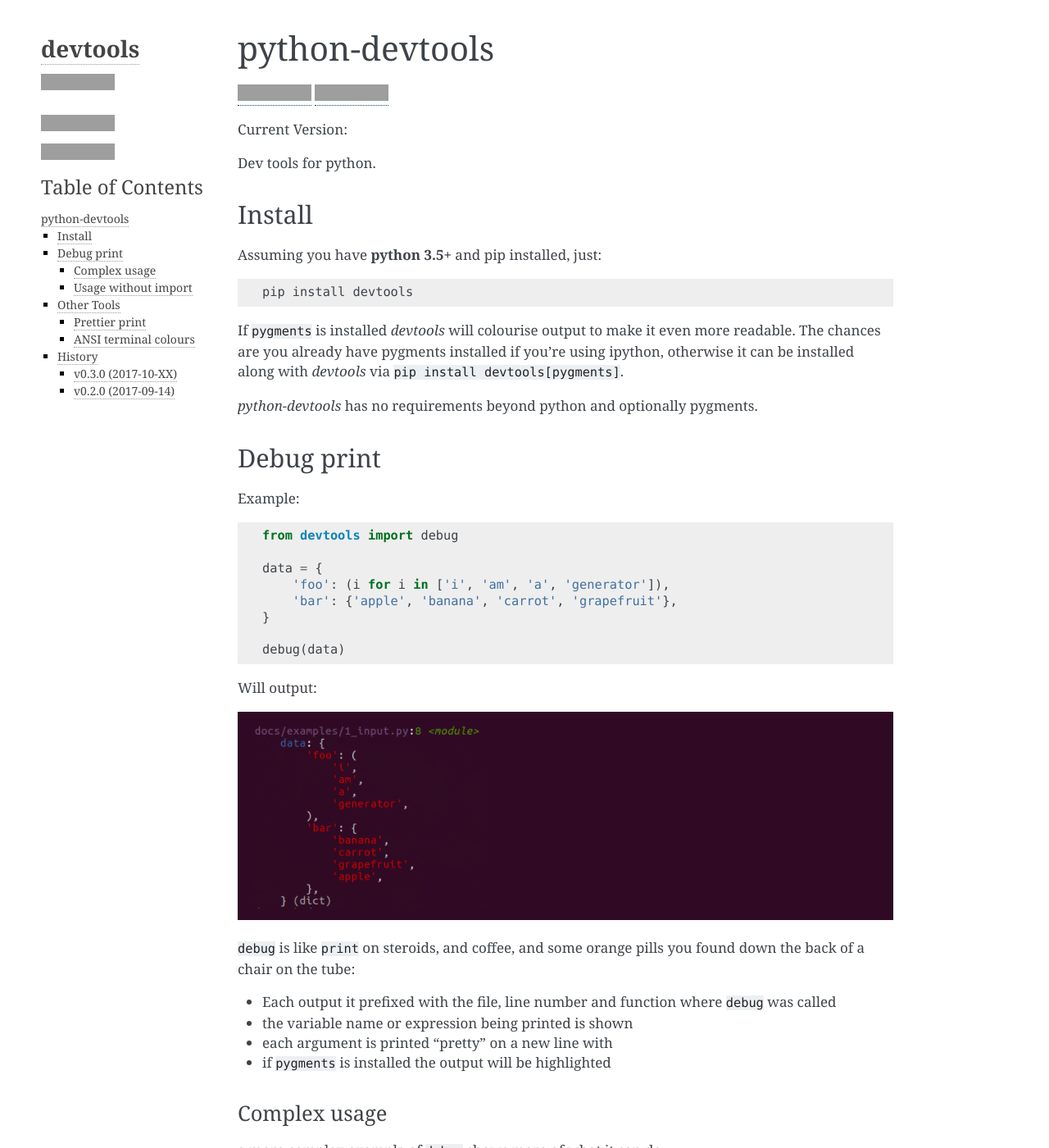
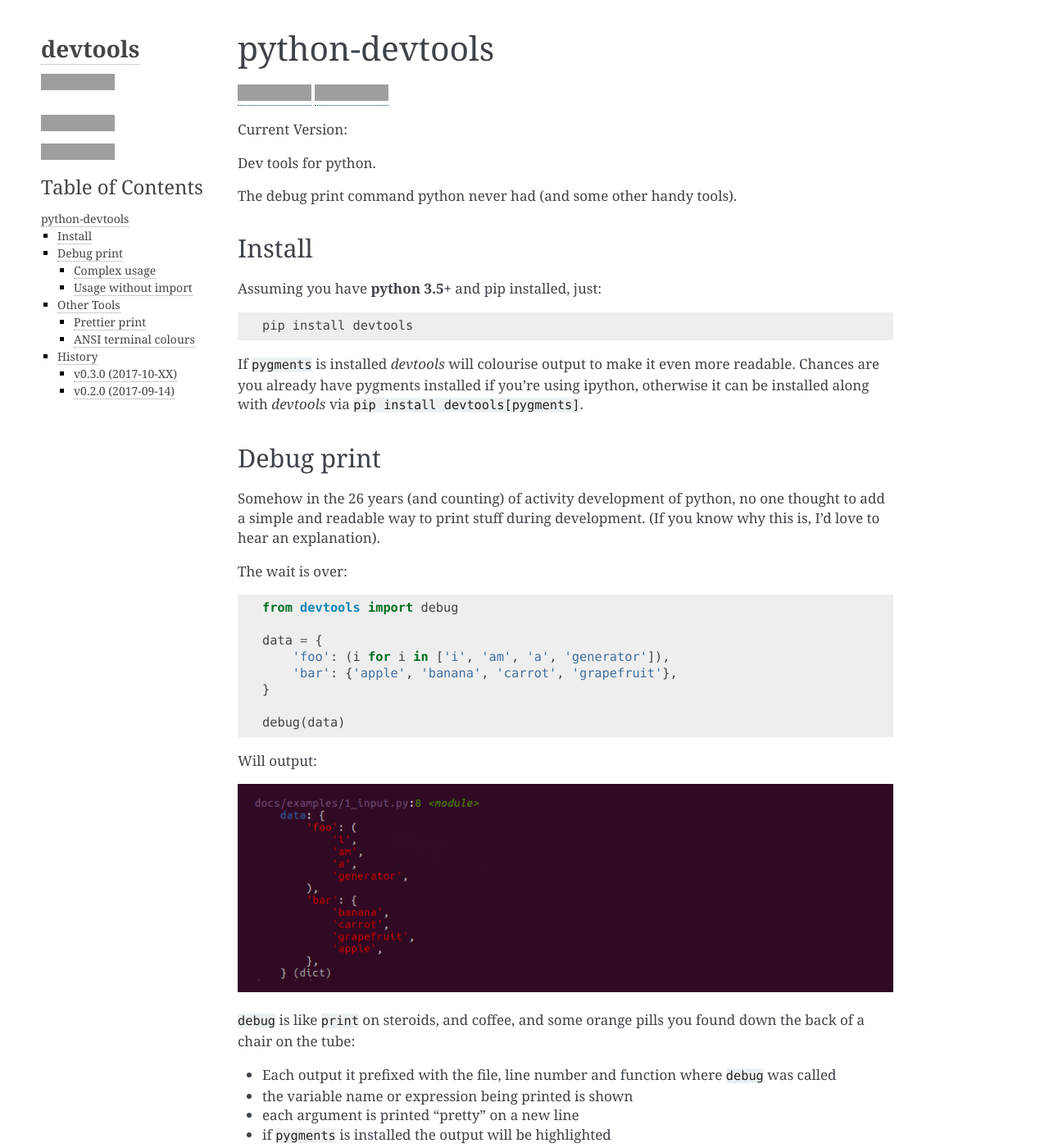
Before and after one commit to samuelcolvin/python-devtools, a Sphinx documentation site: the page built from docs/index.rst, in a window 1280 px wide and 1400 px high, cut to the strip 0-1400 px from the top of the window. Shown: the whole strip at 82% size. Built offline with Sphinx 7.4.7, drawn with Linux system fonts in a browser that asks for light colours; the version number could not be read and is left out; some of the changed text lies outside the part shown; grey boxes are pictures that could not be loaded.

Commit message:
tweaking docs

```diff
--- a/docs/index.rst
+++ b/docs/index.rst
@@ -10,6 +10,8 @@
 
 Dev tools for python.
 
+The debug print command python never had (and some other handy tools).
+
 Install
 -------
 
@@ -17,16 +19,17 @@
 
     pip install devtools
 
-If ``pygments`` is installed *devtools* will colourise output to make it even more readable. The
-chances are you already have pygments installed if you're using ipython, otherwise it can be installed along
+If ``pygments`` is installed *devtools* will colourise output to make it even more readable.
+Chances are you already have pygments installed if you're using ipython, otherwise it can be installed along
 with *devtools* via ``pip install devtools[pygments]``.
-
-*python-devtools* has no requirements beyond python and optionally pygments.
 
 Debug print
 -----------
 
-Example:
+Somehow in the 26 years (and counting) of activity development of python, no one thought to add a simple
+and readable way to print stuff during development. (If you know why this is, I'd love to hear an explanation).
+
+The wait is over:
 
 .. literalinclude:: examples/1_input.py
 
@@ -39,7 +42,7 @@
 
 * Each output it prefixed with the file, line number and function where ``debug`` was called
 * the variable name or expression being printed is shown
-* each argument is printed "pretty" on a new line with
+* each argument is printed "pretty" on a new line
 * if ``pygments`` is installed the output will be highlighted
 
 Complex usage
```
Also changed, not shown: other parts of docs/index.rst (+1 -1 lines).
